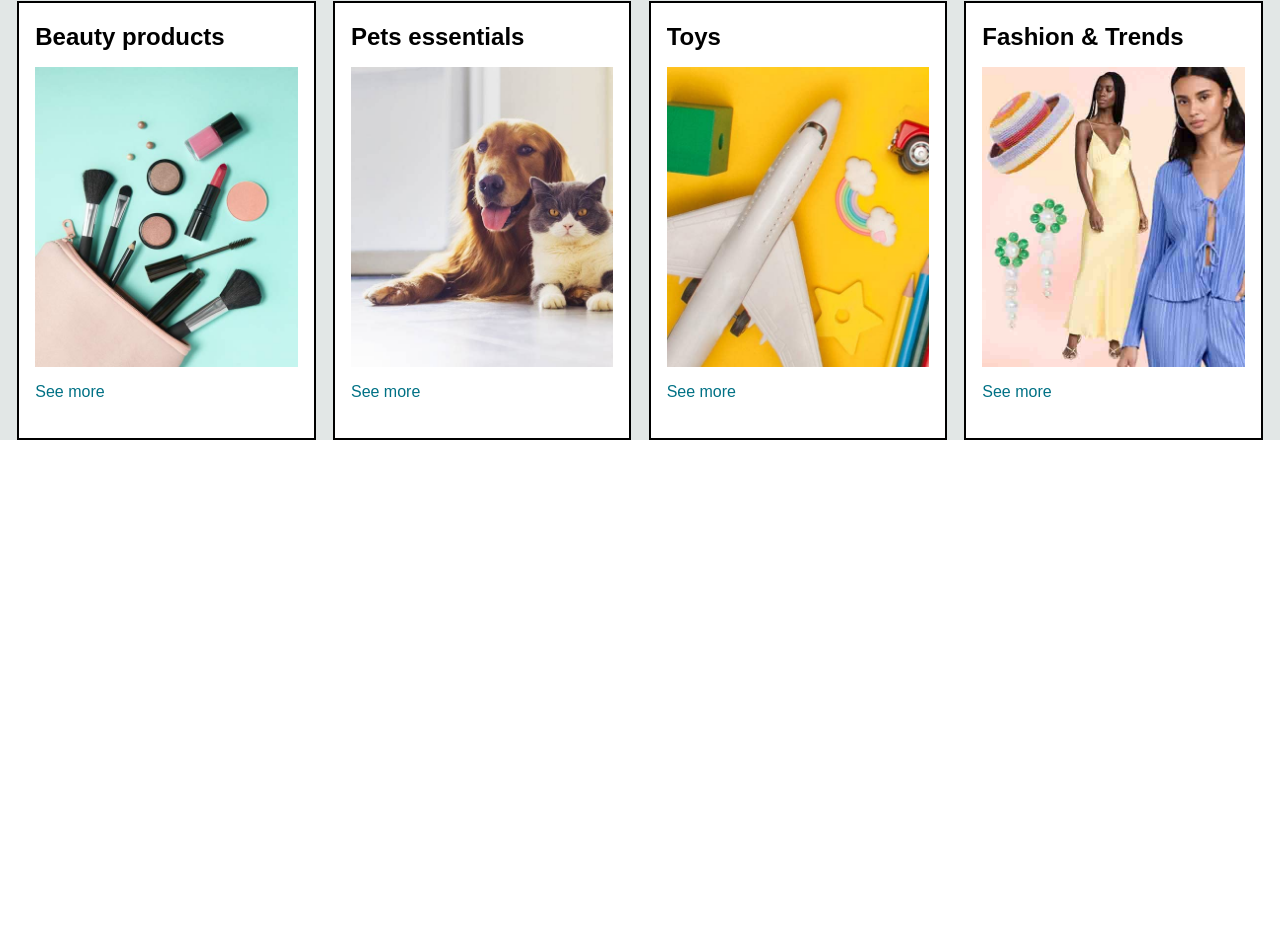
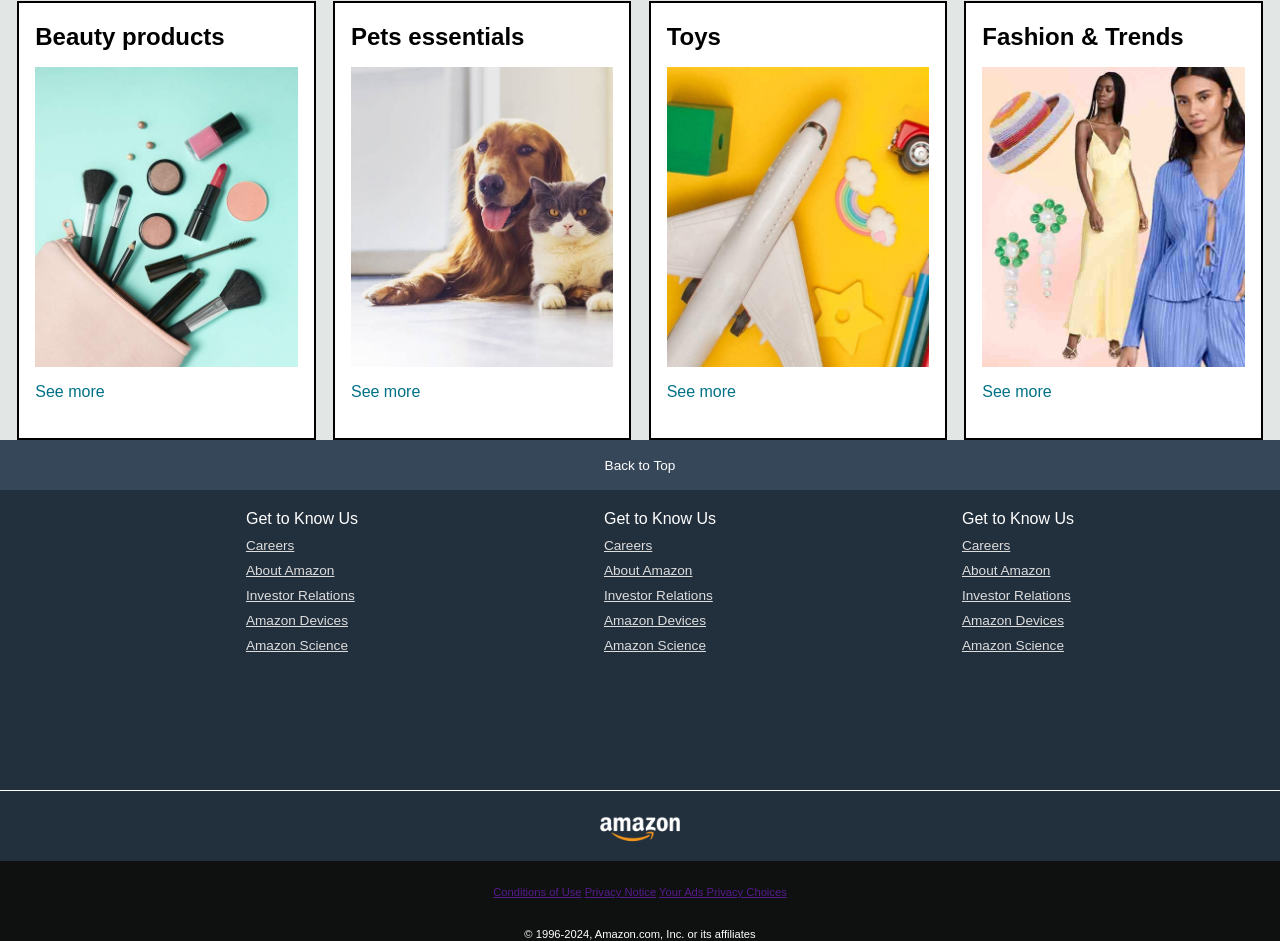
Before and after one commit to Cyberdrek01/amazon-clone, a plain HTML site: page index.html in a window 1280 px wide. Shown: the part 848-1789 px from the top of the page. Before the commit the page ends 1288 px from the top, so only its background shows below. Drawn offline with Linux system fonts and the light colour scheme.

Commit message:
completed

```diff
--- a/index.html
+++ b/index.html
@@ -124,5 +124,47 @@
             </div>
         </div>
     </div>
+    <footer>
+        <div class="foot-panel1">
+            Back to Top
+        </div>
+        <div class="foot-panel2">
+            <ul>
+                <p>Get to Know Us</p>
+                <a href="">Careers</a>
+                <a href="">About Amazon</a>
+                <a href="">Investor Relations</a>
+                <a href="">Amazon Devices</a>
+                <a href="">Amazon Science</a>
+            </ul>
+            <ul>
+                <p>Get to Know Us</p>
+                <a href="">Careers</a>
+                <a href="">About Amazon</a>
+                <a href="">Investor Relations</a>
+                <a href="">Amazon Devices</a>
+                <a href="">Amazon Science</a>
+            </ul>
+            <ul>
+                <p>Get to Know Us</p>
+                <a href="">Careers</a>
+                <a href="">About Amazon</a>
+                <a href="">Investor Relations</a>
+                <a href="">Amazon Devices</a>
+                <a href="">Amazon Science</a>
+            </ul>
+        </div>
+        <div class="foot-panel3">
+            <div class="logo"></div>
+        </div>
+        <div class="foot-panel4">
+            <div class="pages">
+                <a href="">Conditions of Use</a>
+                <a href="">Privacy Notice</a>
+                <a href="">Your Ads Privacy Choices</a>
+            </div>
+            <div class="copyright">© 1996-2024, Amazon.com, Inc. or its affiliates</div>
+        </div>
+    </footer>
 </body>
 </html>
--- a/style.css
+++ b/style.css
@@ -164,3 +164,63 @@ span{
 .box-content p{
     color: #007185;
 }
+/* footer */
+.footer{
+    margin-top: 15px;
+}
+.foot-panel1{
+    background-color: #37475a;
+    color:white;
+    height: 50px;
+    display:flex;
+    align-items: center;
+    justify-content: center;
+    font-size: 0.85rem;
+}
+.foot-panel2{
+    background-color: #222f3d;
+    color: white;
+    height: 300px;
+    display: flex;
+    justify-content: space-evenly;
+}
+ul{
+    margin-top: 20px;
+}
+ul a{
+    display: block;
+    font-size: 0.85rem;
+    margin-top: 10px;
+    color: #dddddd;
+}
+.foot-panel3{
+    background-color: #222f3d;
+    color: white;
+    border-top: 0.5px solid white;
+    height: 70px;
+    display: flex;
+    justify-content: center;
+    align-items: center;
+}
+.logo{
+    background-image: url("amazon_logo.png");
+    background-size: cover;
+    height: 50px;
+    width: 100px;
+}
+.foot-panel4{
+    background-color: #0f1111;
+    color: white;
+    height: 80px;
+    font-size: 0.7rem;
+    text-align: center;
+    /* display: flex;
+    justify-content: center;
+    align-items: center; */
+}
+.pages{
+    padding: 25px;
+}
+.copyright{
+    padding-top: 5px;
+}
```
